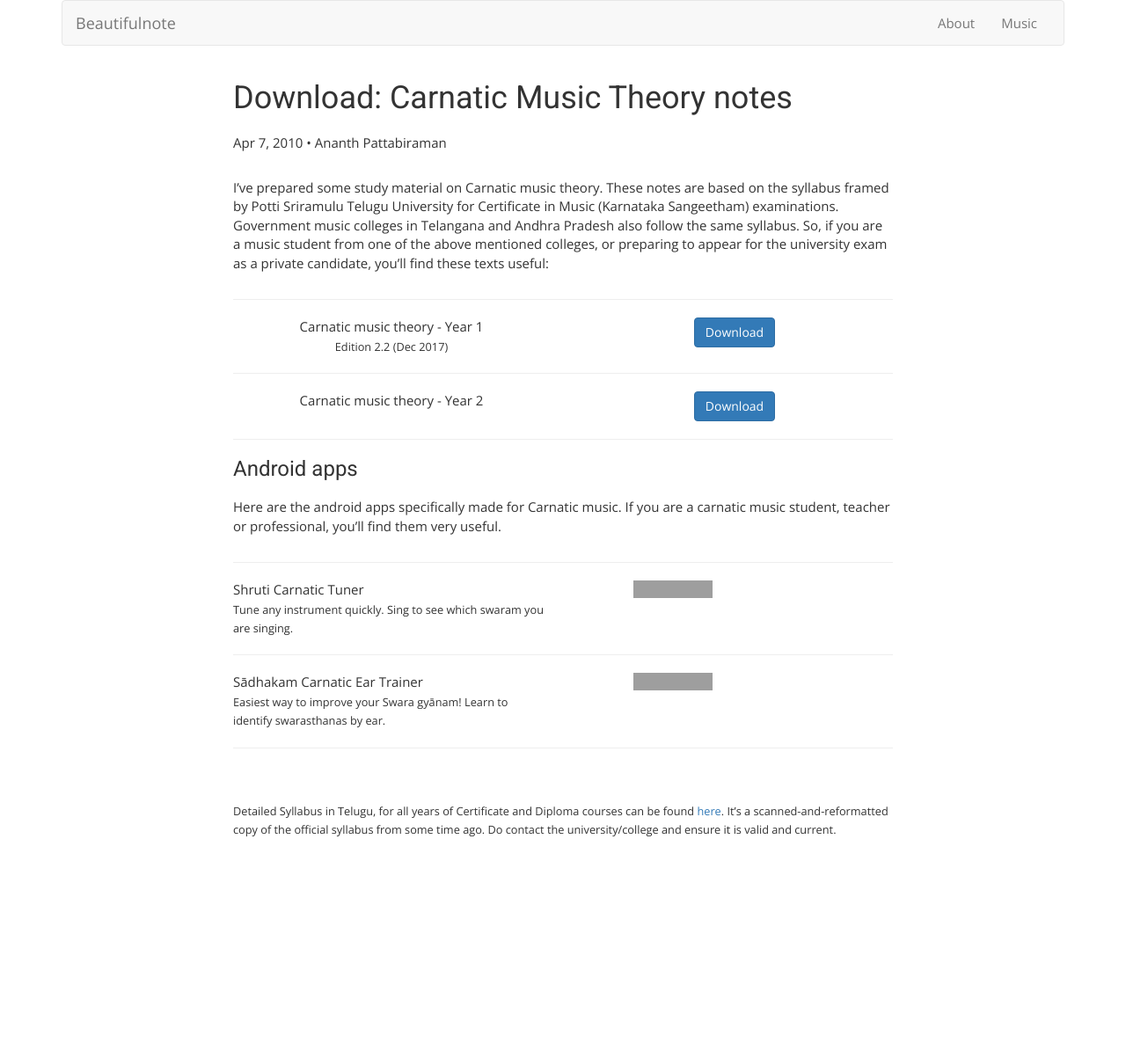
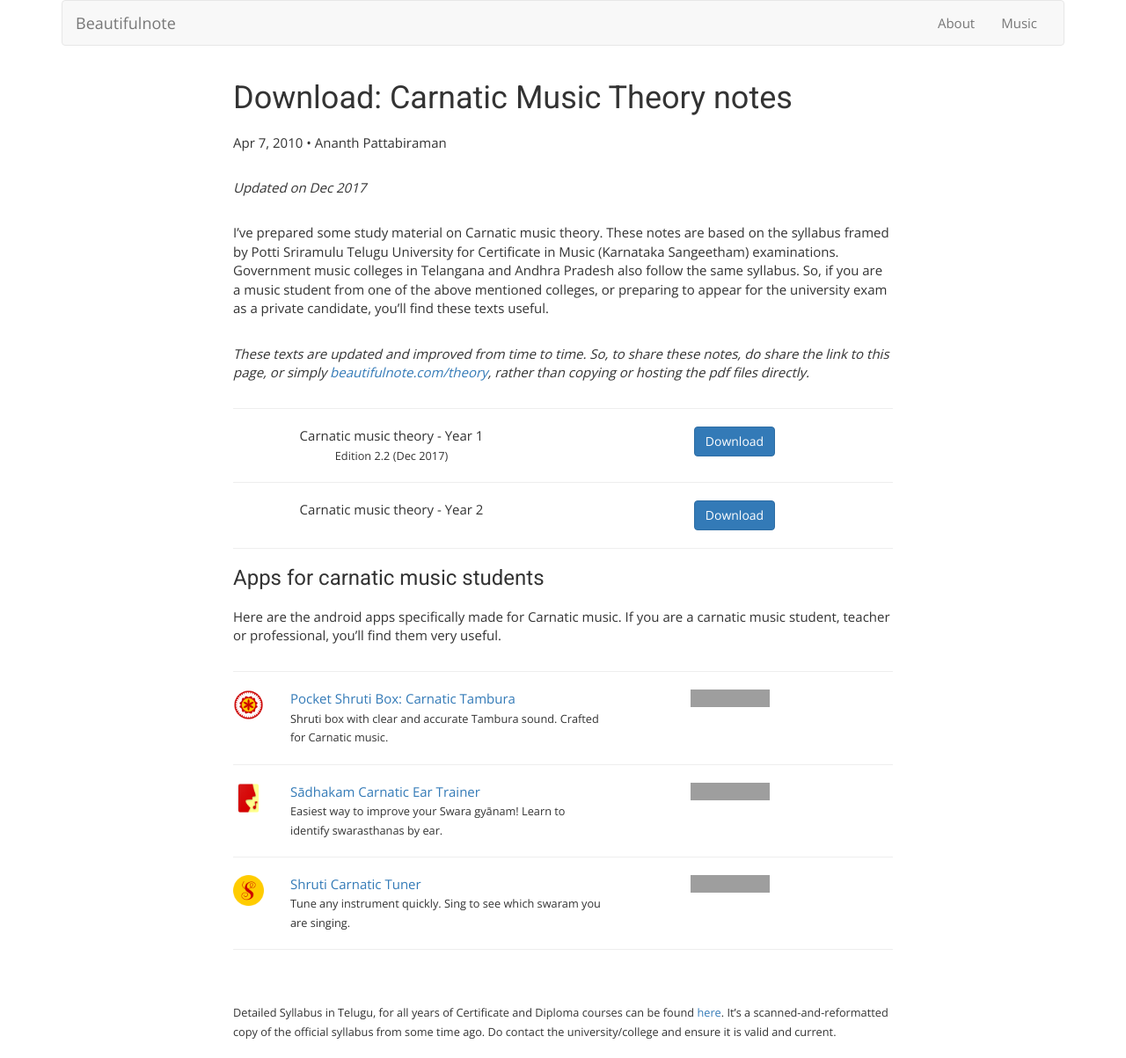
Before and after one commit to ananthp/beautifulnote, a Jekyll site: the page built from blog/_posts/2010-04-07-carnatic-music-theory-download.markdown, in a window 1280 px wide. Shown: the whole page at 88% size. Built offline with Jekyll 4.4.1, drawn with Linux system fonts in a browser that asks for light colours; nearby versions of some CDN libraries; some web fonts are replaced; before the commit the page ends 974 px from its top, so only the background shows below that; grey boxes are pictures that could not be loaded.

Commit message:
added shrutibox entry in carnatic apps section
* added app logos near app name and text
* added request to avoid directly sharing pdf, but to link to page
instead
* reduced 'get it on google play' badge size on mobile

```diff
--- a/blog/_posts/2010-04-07-carnatic-music-theory-download.markdown
+++ b/blog/_posts/2010-04-07-carnatic-music-theory-download.markdown
@@ -4,15 +4,30 @@ title: "Download: Carnatic Music Theory notes"
 description: "Music Theory notes for Carnatic Music at Government Music colleges, Andhra Pradesh/Telangana. PDFs. Free download"
 image: "{{ site.url }}/images/sample-music-theory1.png"
 author: Ananth Pattabiraman
+
 redirect_from: "/blog/2010/04/carnatic-music-theory-download/"
 redirect_from: "/theory"
+
 theory-year1: /download/carnatic_music_theory1.pdf
 theory-year2: /download/carnatic_music_theory2.pdf
 syllabus: /download/syllabus-Telugu--carnatic_music--certificate_and_diploma--all_years.pdf
+
+shruti_app_link:    "https://play.google.com/store/apps/details?id=org.kuyil.shruti"
+sadhakam_app_link:  "https://play.google.com/store/apps/details?id=org.kuyil.sadhakam"
+shrutibox_app_link: "https://play.google.com/store/apps/details?id=org.kuyil.shrutibox"
+
+class_col_app_logo: "col-xs-offset-4 col-xs-4 col-md-offset-0 col-md-1"
+class_col_app_text: "col-xs-12 col-md-6"
+class_col_play_badge: "col-xs-offset-3 col-xs-6 col-md-offset-1 col-md-3"
+
 excerpt_separator: <!--more-->
 ---
 
-I've prepared some study material on Carnatic music theory. These notes are based on the syllabus framed by Potti Sriramulu Telugu University for Certificate in Music (Karnataka Sangeetham) examinations. Government music colleges in Telangana and Andhra Pradesh also follow the same syllabus. So, if you are a music student from one of the above mentioned colleges, or preparing to appear for the university exam as a private candidate, you'll find these texts useful:
+<em>Updated on Dec 2017</em>
+
+I've prepared some study material on Carnatic music theory. These notes are based on the syllabus framed by Potti Sriramulu Telugu University for Certificate in Music (Karnataka Sangeetham) examinations. Government music colleges in Telangana and Andhra Pradesh also follow the same syllabus. So, if you are a music student from one of the above mentioned colleges, or preparing to appear for the university exam as a private candidate, you'll find these texts useful.
+
+<em>These texts are updated and improved from time to time. So, to share these notes, do share the link to this page, or simply <a href="{{ site.url }}/theory">beautifulnote.com/theory</a>, rather than copying or hosting the pdf files directly.</em>
 
 <hr />
 <div class='row'>
@@ -39,8 +54,7 @@ I've prepared some study material on Carnatic music theory. These notes are base
 </div>
 
 <hr />
-
-### Android apps
+### Apps for carnatic music students
 
 Here are the android apps specifically made for Carnatic music. If you are a carnatic music student, teacher or professional, you'll find them very useful.
 
@@ -49,35 +63,43 @@ Here are the android apps specifically made for Carnatic music. If you are a car
      itemscope itemtype="schema.org/MobileApplication">
   <meta itemprop="operatingSystem" content="Android" />
   <meta itemprop="applicationCategory" content="Music" />
-  <meta itemprop='sameAs' content='https://play.google.com/store/apps/details?id=org.kuyil.shruti'>
+  <meta itemprop='sameAs' content='https://play.google.com/store/apps/details?id=org.kuyil.shrutibox'>
 
-  <div class="col-md-6">
-    <span itemprop="name">Shruti Carnatic Tuner</span><br />
-  <small><span itemprop="featureList">Tune any instrument quickly. Sing to see which swaram you are singing.</span></small>
+  <div class="{{ page.class_col_app_logo }}">
+    <img class='img-responsive center-block' alt='Pocket Shruti Box app logo' src="{{ site.ur }}/images/shrutibox_logo.png" />
   </div>
 
-  <div class="col-sm-offset-4 col-sm-4 col-md-offset-1 col-md-3">
+  <div class="{{ page.class_col_app_text }}">
+  <a href="{{ page.shrutibox_app_link }}"><span itemprop="name">Pocket Shruti Box: Carnatic Tambura</span></a><br />
+  <small><span itemprop="featureList">Shruti box with clear and accurate Tambura sound. Crafted for Carnatic music.</span></small>
+  </div>
+
+  <div class="{{ page.class_col_play_badge }}">
     <a itemprop="url"
-     href='https://play.google.com/store/apps/details?id=org.kuyil.shruti&utm_source=beautifulnote&utm_campaign=theory-notes-page&pcampaignid=MKT-Other-global-all-co-prtnr-py-PartBadge-Mar2515-1'>
+     href='https://play.google.com/store/apps/details?id=org.kuyil.shrutibox&utm_source=beautifulnote&utm_campaign=theory-notes-page&pcampaignid=MKT-Other-global-all-co-prtnr-py-PartBadge-Mar2515-1'>
       <img class='img-responsive' alt='Get it on Google Play' src='https://play.google.com/intl/en_us/badges/images/generic/en_badge_web_generic.png'/>
     </a>
   </div>
 </div>
 
+
 <hr />
-
 <div class='row'
      itemscope itemtype="schema.org/MobileApplication">
   <meta itemprop="operatingSystem" content="Android" />
   <meta itemprop="applicationCategory" content="Music" />
   <meta itemprop='sameAs' content='https://play.google.com/store/apps/details?id=org.kuyil.sadhakam'>
 
-  <div class="col-md-6">
-    <span itemprop="name">Sādhakam Carnatic Ear Trainer</span><br />
+  <div class="{{ page.class_col_app_logo }}">
+    <img class='img-responsive center-block' alt='shruti app logo' src="{{ site.ur }}/images/sadhakam_logo.png" />
+  </div>
+
+  <div class="{{ page.class_col_app_text }}">
+    <a href="{{ page.sadhakam_app_link }}"><span itemprop="name">Sādhakam Carnatic Ear Trainer</span></a><br />
   <small><span itemprop="featureList">Easiest way to improve your Swara gyānam! Learn to identify swarasthanas by ear.</span></small>
   </div>
 
-  <div class="col-sm-offset-4 col-sm-4 col-md-offset-1 col-md-3">
+  <div class="{{ page.class_col_play_badge }}">
     <a itemprop="url"
      href='https://play.google.com/store/apps/details?id=org.kuyil.sadhakam&utm_source=beautifulnote&utm_campaign=theory-notes-page&pcampaignid=MKT-Other-global-all-co-prtnr-py-PartBadge-Mar2515-1'>
       <img class='img-responsive' alt='Get it on Google Play'
@@ -87,6 +109,30 @@ Here are the android apps specifically made for Carnatic music. If you are a car
 </div>
 
 <hr />
+<div class='row'
+     itemscope itemtype="schema.org/MobileApplication">
+  <meta itemprop="operatingSystem" content="Android" />
+  <meta itemprop="applicationCategory" content="Music" />
+  <meta itemprop='sameAs' content='https://play.google.com/store/apps/details?id=org.kuyil.shruti'>
+
+  <div class="{{ page.class_col_app_logo }}">
+    <img class='img-responsive center-block' alt='shruti app logo' src="{{ site.ur }}/images/shruti_logo.png" />
+  </div>
+
+  <div class="{{ page.class_col_app_text }}">
+  <a href="{{ page.shruti_app_link }}"><span itemprop="name">Shruti Carnatic Tuner</span></a><br />
+  <small><span itemprop="featureList">Tune any instrument quickly. Sing to see which swaram you are singing.</span></small>
+  </div>
+
+  <div class="{{ page.class_col_play_badge }}">
+    <a itemprop="url"
+     href='https://play.google.com/store/apps/details?id=org.kuyil.shruti&utm_source=beautifulnote&utm_campaign=theory-notes-page&pcampaignid=MKT-Other-global-all-co-prtnr-py-PartBadge-Mar2515-1'>
+      <img class='img-responsive' alt='Get it on Google Play' src='https://play.google.com/intl/en_us/badges/images/generic/en_badge_web_generic.png'/>
+    </a>
+  </div>
+</div>
+
+<hr />
 <!--more-->
 
 <p></p>
```
Also changed, not shown: images/sadhakam_logo.png (added), images/shruti_logo.png (added), images/shrutibox_logo.png (added).
